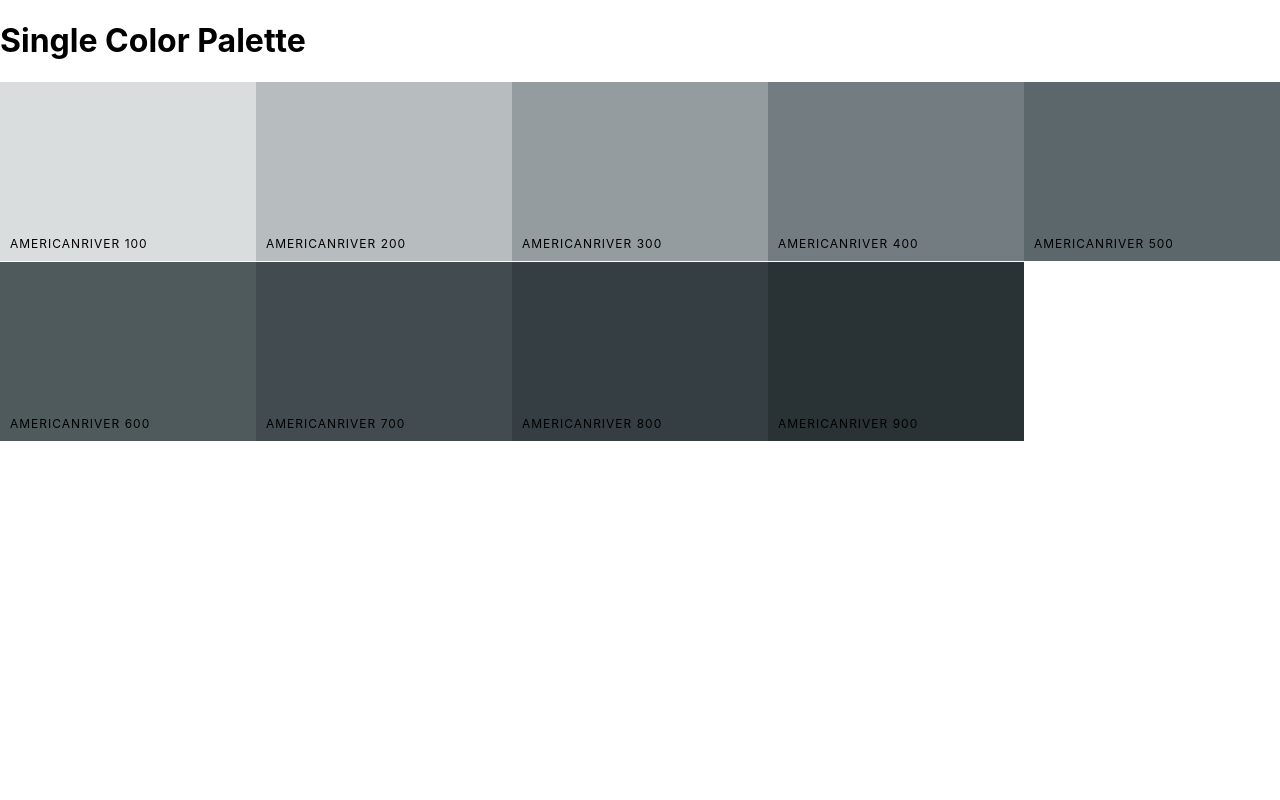
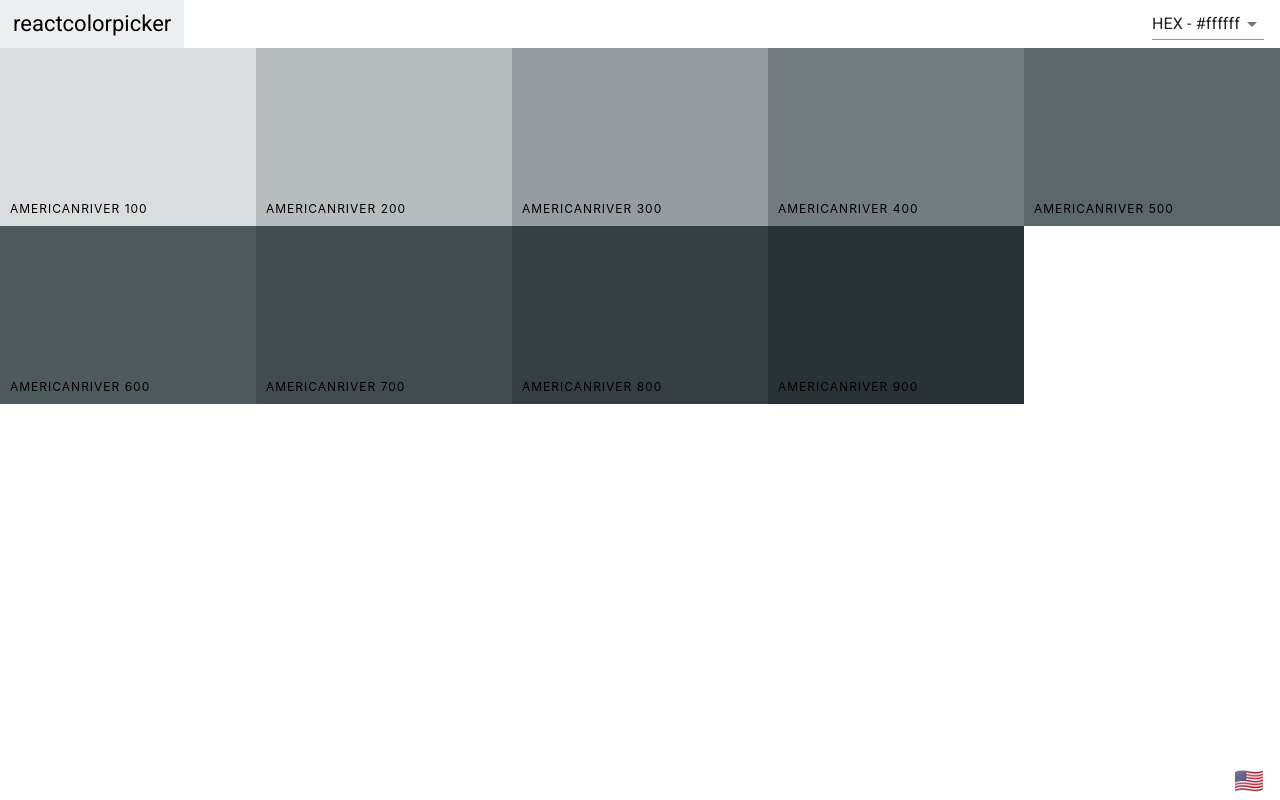
Before and after one commit to adewale2018/color_project, a React (Create React App) app: page /palette/flat-ui-colors-american/americanriver in a window 1280 px wide. Built offline with nearby package versions, Linux system fonts and the light colour scheme.

Commit message:
Add Navbar and Footer

```diff
--- a/src/App.js
+++ b/src/App.js
@@ -32,14 +32,13 @@
           <Route
             exact
             path="/palette/:paletteId/:colorId"
-
             render={(routeProps) => (
               <SingleColorPalette
                 colorId={routeProps.match.params.colorId}
                 palette={generatePalette(this.findPalette(routeProps.match.params.paletteId))}
-              />) }
+              />)
+            }
           />
-
         </Switch>
         {/* <Palette palette={generatePalette(seedColors[1])}/> */}
       </div>
--- a/src/Navbar.js
+++ b/src/Navbar.js
@@ -26,14 +26,14 @@
     })
   }
   render() {
-    const { level, changeLevel } = this.props;
+    const { level, changeLevel, showingAllColors } = this.props;
     const { format } = this.state;
     return (
       <header className="Navbar">
         <div className="Logo">
           <Link to="/">reactcolorpicker</Link>
         </div>
-        <div className="Slider-container">
+        {showingAllColors && ( <div className="Slider-container">
           <span>Level: {level}</span>
           <div className="Slider">
             <Slider
@@ -45,6 +45,7 @@
             />
           </div>
         </div>
+        )}
         <div className="select-container">
           <Select value={format} onChange={this.handleFormatChange}>
             <MenuItem value="hex">HEX - #ffffff</MenuItem>
--- a/src/Palette.js
+++ b/src/Palette.js
@@ -3,6 +3,7 @@
 import ColorBox from './ColorBox';
 import 'rc-slider/assets/index.css';
 import './Palette.css';
+import PaletteFooter from './PaletteFooter';
 
 
 class Palette extends Component {
@@ -36,12 +37,10 @@
           level={level}
           changeLevel={this.changeLevel}
           handleChange={this.changeFormat}
+          showingAllColors
         />
         <div className="Palette-colors">{colorBoxes}</div>
-        <footer className="Palette-footer">
-          {id.toUpperCase()}
-          <span className="emoji">{emoji}</span>
-        </footer>
+        <PaletteFooter paletteName={paletteName} emoji={emoji}/>
       </div>
     );
   }
--- /dev/null
+++ b/src/PaletteFooter.js
@@ -0,0 +1,13 @@
+import React from 'react';
+
+function PaletteFooter(props) {
+  const {paletteName, emoji } = props;
+  return(
+   <footer className="Palette-footer">
+      {paletteName}
+      <span className="emoji">{emoji}</span>
+    </footer>
+  );
+}
+
+export default PaletteFooter;
--- a/src/PaletteList.js
+++ b/src/PaletteList.js
@@ -1,5 +1,4 @@
 import React, { Component } from 'react';
-import { Link } from 'react-router-dom';
 import MiniPalette from './MiniPalette';
 import { withStyles } from '@material-ui/styles';
 
--- a/src/SingleColorPalette.js
+++ b/src/SingleColorPalette.js
@@ -1,11 +1,14 @@
 import React, { Component } from 'react';
 import ColorBox from './ColorBox';
+import Navbar from './Navbar';
+import PaletteFooter from './PaletteFooter';
 
 class SingleColorPalette extends Component {
   constructor(props) {
     super(props);
     this._shades = this.gatherShades(this.props.palette, this.props.colorId);
-    console.log(this._shades);
+    this.state = { format: "hex" };
+    this.changeFormat = this.changeFormat.bind(this);
   }
   gatherShades(palette, colorToFilterBy){
     let shades = [];
@@ -15,24 +18,28 @@
         allColors[key].filter(color => color.id === colorToFilterBy)
       );
     }
-
     return shades.slice(1);
   }
+  changeFormat(val) {
+    this.setState({format: val});
+  }
   render() {
+
+    const { format } = this.state;
+    const {paletteName, emoji } = this.props.palette;
     const colorBoxes = this._shades.map(color => (
       <ColorBox
         key={color.id}
         name={color.name}
-        background={color.hex}
+        background={color[format]}
         showLink={false}
       />
     ));
     return (
       <div className="Palette">
-        <h1>Single Color Palette</h1>
-        <div className="Palette-colors">
-          {colorBoxes}
-        </div>
+        <Navbar handleChange={this.changeFormat} showingAllColors={false}/>
+        <div className="Palette-colors">{colorBoxes}</div>
+        <PaletteFooter paletteName={paletteName} emoji={emoji}/>
       </div>
     );
   }
```
